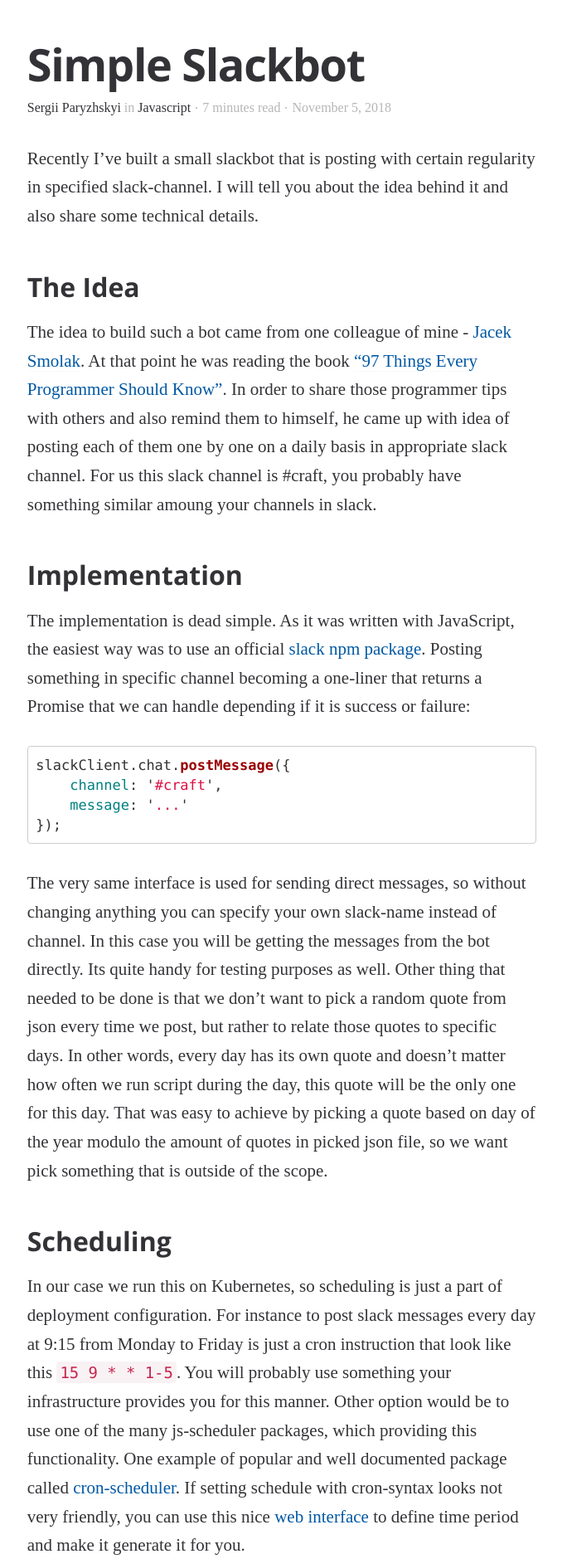
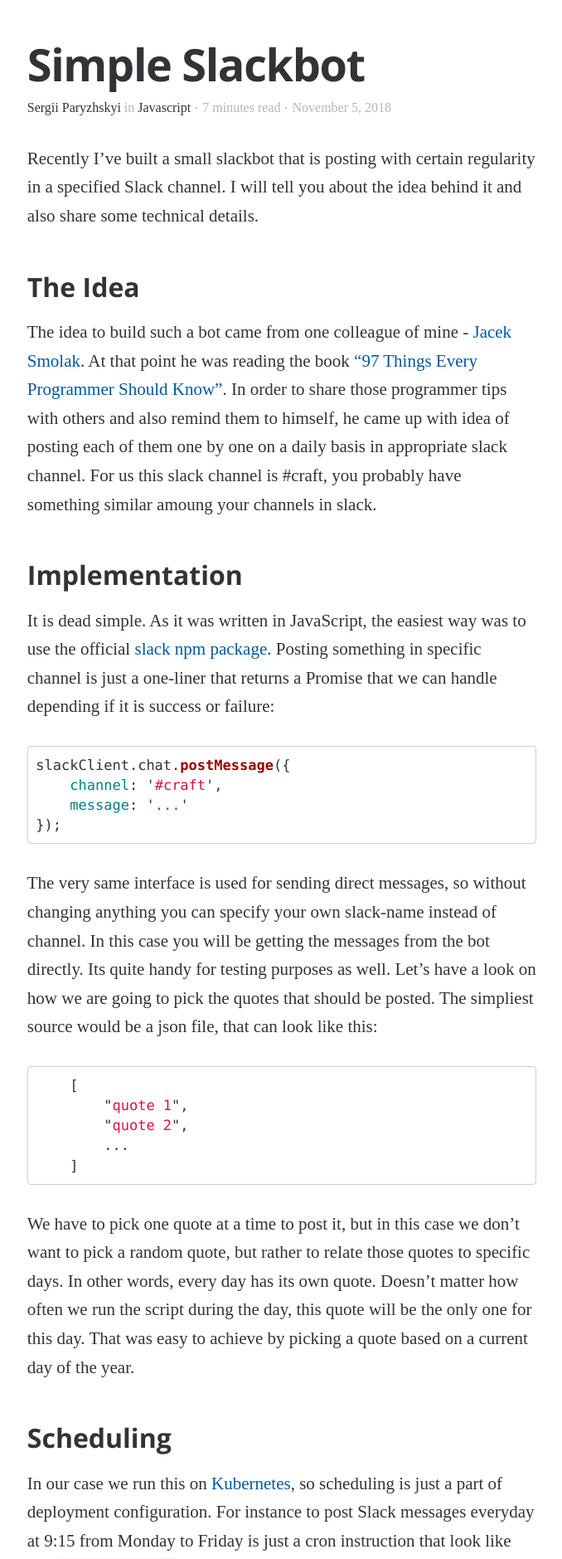
Before and after one commit to holidaycheck/tech-blog, a Jekyll site: the page built from _posts/2018-11-06-simple-slackbot.md, in a window 1280 px wide. Shown: the part 402-2281 px from the top of the page at 83% size, without its empty margins (300-978 px from the left). Built offline with Jekyll 4.4.1, drawn with Linux system fonts in a browser that asks for light colours; some web fonts are replaced; some of the changed text lies outside the part shown.

Commit message:
Apply corrections after review

````diff
--- a/_posts/2018-11-06-simple-slackbot.md
+++ b/_posts/2018-11-06-simple-slackbot.md
@@ -12,7 +12,7 @@
 feature_image: posts/2018-11-06-simple-slackbot/poster.jpg
 ---
 
-Recently I've built a small slackbot that is posting with certain regularity in specified slack-channel. I will tell you about the idea behind it and also share some technical details.
+Recently I've built a small slackbot that is posting with certain regularity in a specified Slack channel. I will tell you about the idea behind it and also share some technical details.
 
 
 ## The Idea
@@ -22,7 +22,7 @@
 
 ## Implementation
 
-The implementation is dead simple. As it was written with JavaScript, the easiest way was to use an official [slack npm package][slack-npm]. Posting something in specific channel becoming a one-liner that returns a Promise that we can handle depending if it is success or failure:
+It is dead simple. As it was written in JavaScript, the easiest way was to use the official [slack npm package][slack-npm]. Posting something in specific channel is just a one-liner that returns a Promise that we can handle depending if it is success or failure:
 
 ```js
 slackClient.chat.postMessage({
@@ -32,19 +32,28 @@
 ```
 
 The very same interface is used for sending direct messages, so without changing anything you can specify your own slack-name instead of channel. In this case you will be getting the messages from the bot directly. Its quite handy for testing purposes as well.
-Other thing that needed to be done is that we don't want to pick a random quote from json every time we post, but rather to relate those quotes to specific days. In other words, every day has its own quote and doesn't matter how often we run script during the day, this quote will be the only one for this day. That was easy to achieve by picking a quote based on day of the year modulo the amount of quotes in picked json file, so we want pick something that is outside of the scope.
+Let's have a look on how we are going to pick the quotes that should be posted. The simpliest source would be a json file, that can look like this:
+
+```js
+    [
+        "quote 1",
+        "quote 2",
+        ...
+    ]
+```
+We have to pick one quote at a time to post it, but in this case we don't want to pick a random quote, but rather to relate those quotes to specific days. In other words, every day has its own quote. Doesn't matter how often we run the script during the day, this quote will be the only one for this day. That was easy to achieve by picking a quote based on a current day of the year.
 
 
 ## Scheduling
 
-In our case we run this on Kubernetes, so scheduling is just a part of deployment configuration. For instance to post slack messages every day at 9:15 from Monday to Friday is just a cron instruction that look like this `15 9 * * 1-5`.
-You will probably use something your infrastructure provides you for this manner. Other option would be to use one of the many js-scheduler packages, which providing this functionality. One example of popular and well documented package called [cron-scheduler][cron-scheduler].
+In our case we run this on [Kubernetes][kubernetes], so scheduling is just a part of deployment configuration. For instance to post Slack messages everyday at 9:15 from Monday to Friday is just a cron instruction that look like this `15 9 * * 1-5`. You will probably use something your infrastructure provides you for this manner.
+Other option would be to use one of the many js-scheduler packages, which providing this functionality, for example  [cron-scheduler][cron-scheduler].
 If setting schedule with cron-syntax looks not very friendly, you can use this nice [web interface][cron-generator] to define time period and make it generate it for you.
 
 
 ## Try it
 
-As I've mentioned before, this project is open sourced, so you can actually try it out and run for your slack as well. You can find the source code [here][github-quote-bot]. What needs to be specified is a name of the json file which serve as a source for information that has to be posted, and name of a Slack-channel where it should be posted. This customization allows us to use the same bot for very different purposes. For instance, with other source of data it serves us as a bot that post a word of the day in a channel of german learners. You can probably come up with many other scenarios when it can be used. Feel free to open pull requests and make suggestions on how to improve it as well.
+As I've mentioned before, this project is open sourced, so you can actually try it out and run for your Slack as well. You can find the source code [here][github-quote-bot]. What needs to be specified is a name of the json file which serves as a source for information that has to be posted, and a name of a Slack channel where it should be posted. This customization allows you to use the same bot for very different purposes. For instance, with other sources of data it could serve you as a bot that post a word of the day in a channel of German learners. You can probably come up with many other scenarios when it can be used. Feel free to open pull requests and make suggestions on how to improve it as well.
 
 
 [jacek]: http://techblog.holidaycheck.com/author/jaceksmolak/
````
Also changed, not shown: other parts of _posts/2018-11-06-simple-slackbot.md (+1 -0 lines).
